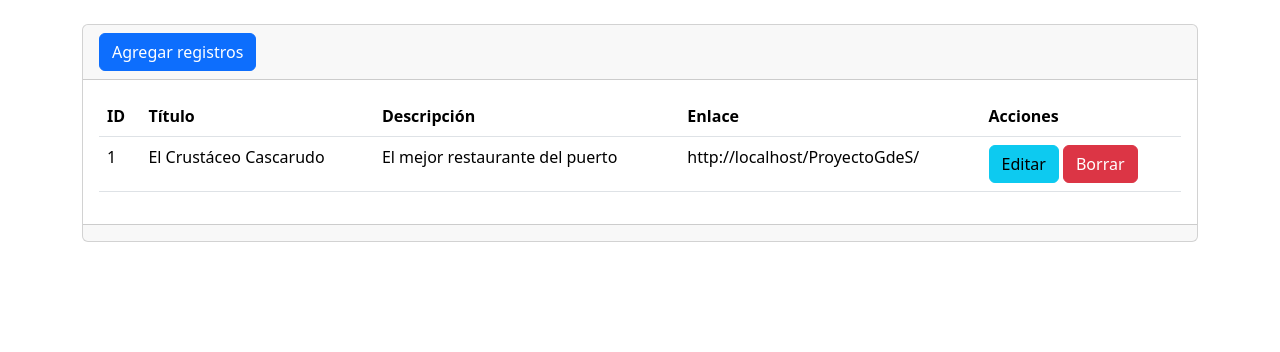
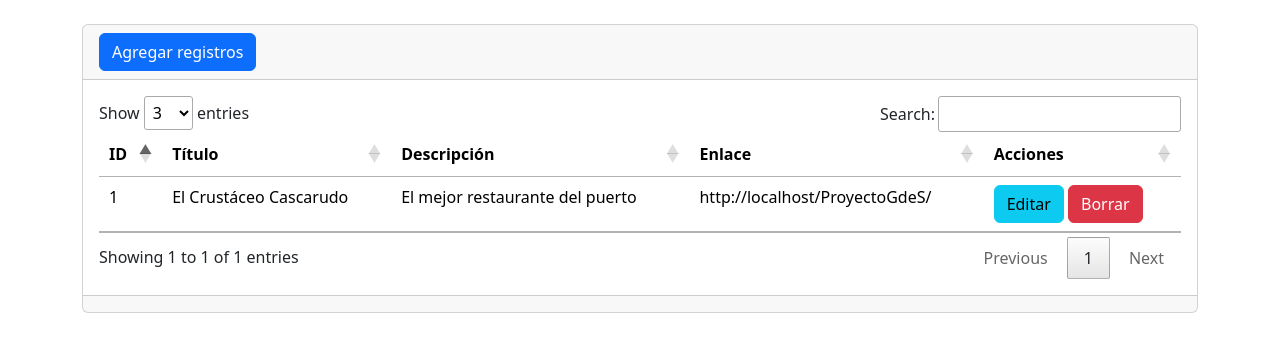
Before and after one commit to Isr-ael13/ProyectoGdeS, a PHP site: page /ProyectoGdeS/admin/seccion/banners/index.php in a window 1280 px wide. Shown: the part 56-408 px from the top of the page. Run offline with PHP 8.4, Linux system fonts and the light colour scheme; the visitor is signed in with stand-in values (Sample User, id 1); data comes from the database, SQL or seed files in the repository; some libraries are stand-ins or nearby versions.

Commit message:
Realice la sección 11- Ajustes Finales y Cierre

```diff
--- a/admin/templetes/footer.php
+++ b/admin/templetes/footer.php
@@ -15,5 +15,28 @@
             integrity="sha384-BBtl+eGJRgqQAUMxJ7pMwbEyER4l1g+O15P+16Ep7Q9Q+zqX6gSbd85u4mG4QzX+"
             crossorigin="anonymous"
         ></script>
+
+         <script>
+
+  $(document).ready( function(){
+
+    $('table').DataTable({
+      "pageLength":3,
+      lengthMenu:[
+        [3,10,25,50],
+        [3,10,25,50]
+      ],
+      "language":{
+        "url":"https://cdn.datatables.net/plug-ins/1.13.2/i18n/es-MX.json"
+      }
+    });
+
+
+  });
+
+  </script>
+
+
+
     </body>
 </html>
--- a/admin/templetes/header.php
+++ b/admin/templetes/header.php
@@ -12,18 +12,22 @@
         <title>Administrador del sitio web </title>
         <!-- Required meta tags -->
         <meta charset="utf-8" />
-        <meta
-            name="viewport"
-            content="width=device-width, initial-scale=1, shrink-to-fit=no"
-        />
+        <meta name="viewport" content="width=device-width, initial-scale=1, shrink-to-fit=no" />
 
         <!-- Bootstrap CSS v5.2.1 -->
         <link
             href="https://cdn.jsdelivr.net/npm/bootstrap@5.3.2/dist/css/bootstrap.min.css"
             rel="stylesheet"
             integrity="sha384-T3c6CoIi6uLrA9TneNEoa7RxnatzjcDSCmG1MXxSR1GAsXEV/Dwwykc2MPK8M2HN"
-            crossorigin="anonymous"
-        />
+            crossorigin="anonymous">
+
+            <script src="https://code.jquery.com/jquery-3.6.3.min.js"></script>
+
+            <link rel="stylesheet" type="text/css" href="https://cdn.datatables.net/1.13.2/css/jquery.dataTables.min.css">
+            <script type="text/javascript" charset="utf8" src="https://cdn.datatables.net/1.13.2/js/jquery.dataTables.min.js"></script>
+
+
+
     </head>
 
     <body>
```
Also changed, not shown: images/Chefs/Chef1.jpg (added), images/Chefs/Chef2.jpg (added), images/Chefs/Chef3.jpg (added), images/Menu/pescadoalatalla.jpg (added).
